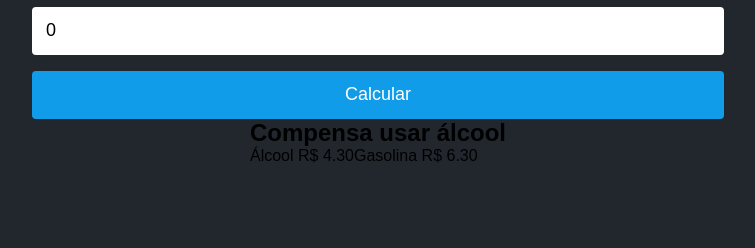
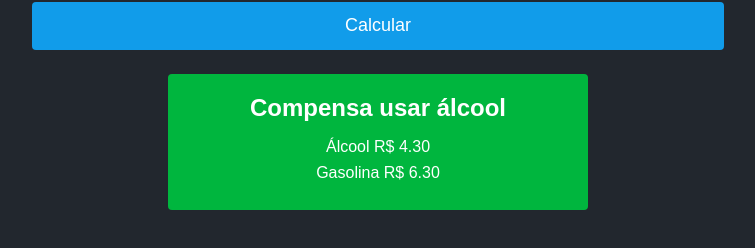
Before and after one commit to YanGraim/calculadoraGasolinaAlcool, a React (Vite) app: page / in a window 1280 px wide. Shown: the part 432-680 px from the top of the page, without its empty margins (262-1017 px from the left). Built offline with nearby package versions, Linux system fonts and the light colour scheme.

Commit message:
style: estiliza estrutura do resultado

```diff
--- a/src/App.css
+++ b/src/App.css
@@ -43,3 +43,32 @@
   color: #fff;
   font-size: 18px;
 }
+
+.result {
+  background-color: #00b63e;
+  width: 100%;
+  max-width: 420px;
+  padding: 20px 28px;
+  border-radius: 4px;
+  text-align: center;
+  display: flex;
+  flex-direction: column;
+  margin: 24px 0;
+  transition: transform 0.8s;
+}
+
+.result:hover{
+  transform: scale(1.1);
+}
+
+.result-title {
+  font-weight: bold;
+  font-size: 24px;
+  color: #fff;
+  margin-bottom: 16px;
+}
+
+.result span {
+  color: #fff;
+  margin-bottom: 8px;
+}
```
